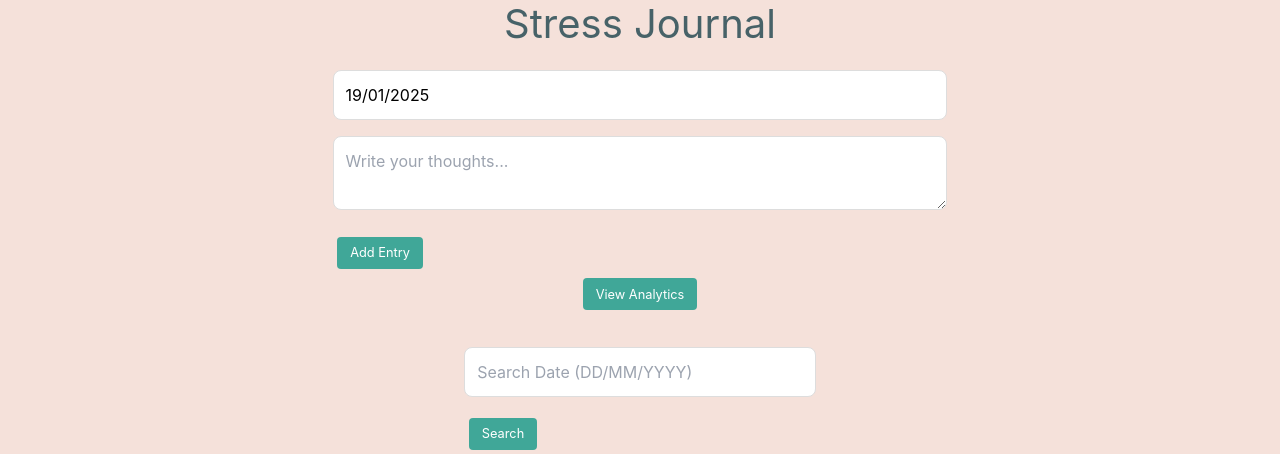
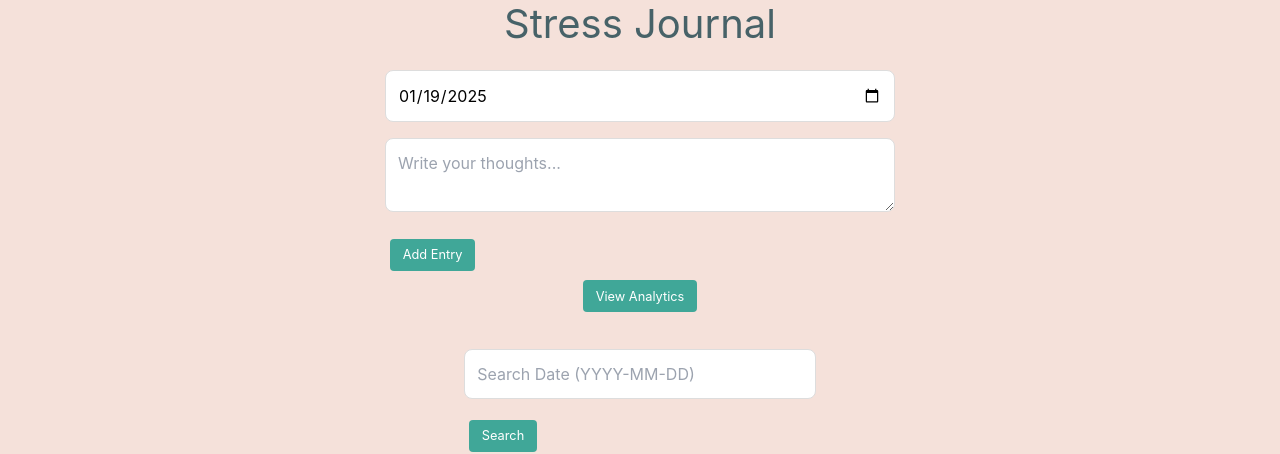
Before and after one commit to buyekeobare/mindspring_app, a React (Create React App) app in the folder mindspring-frontend/: page /features/stress-journaling in a window 1280 px wide. Shown: the part 166-620 px from the top of the page. Built offline with nearby package versions, Linux system fonts and the light colour scheme; no server answers; sample sign-in values are in the browser's storage.

Commit message:
Updated the time format to be the same in backend and frontend

```diff
--- a/mindspring-frontend/src/components/stressjournaling/StressJournalingPage.js
+++ b/mindspring-frontend/src/components/stressjournaling/StressJournalingPage.js
@@ -27,7 +27,7 @@ const StressJournalingPage = () => {
     fetchAndSetEntries();
 
     const today = new Date();
-    const formattedDate = today.toLocaleDateString("en-GB");
+    const formattedDate = today.toISOString().split("T")[0]; // yyyy-mm-dd
     setFormData((prev) => ({ ...prev, date: formattedDate }));
   }, []);
 
@@ -55,20 +55,14 @@ const StressJournalingPage = () => {
     e.preventDefault();
     const { content, date } = formData;
 
-    if (!content || !date || isNaN(new Date(date.split("/").reverse().join("-")).getTime())) {
+    if (!content || !date || isNaN(new Date(date).getTime())) {
       console.error("Invalid date or content");
       return;
     }
 
-    const formattedDate = new Date(date.split("/").reverse().join("-")).toISOString().split("T")[0];
-
     if (isEditing) {
       try {
-        const updatedEntry = await updateEntry(editId, {
-          content,
-          date: formattedDate,
-        });
-
+        const updatedEntry = await updateEntry(editId, { content, date });
         console.log("Updated Entry:", updatedEntry);
 
         await fetchAndSetEntries();
@@ -79,17 +73,17 @@ const StressJournalingPage = () => {
       }
     } else {
       try {
-        const savedEntry = await createEntry({ content, date: formattedDate });
+        const savedEntry = await createEntry({ content, date });
         await fetchAndSetEntries();
 
         console.log("Saved Entry:", savedEntry);
-
       } catch (error) {
         console.error("Failed to save entry:", error);
       }
     }
 
-    setFormData({ date: new Date().toLocaleDateString("en-GB"), content: "" });
+    const today = new Date().toISOString().split("T")[0];
+    setFormData({ date: today, content: "" });
   };
 
   const handleSearchSubmit = (e) => {
@@ -109,7 +103,8 @@ const StressJournalingPage = () => {
 
   const handleEdit = (id) => {
     const entryToEdit = entries.find((entry) => entry.id === id);
-    setFormData({ date: entryToEdit.date, content: entryToEdit.content });
+    const formattedDate = new Date(entryToEdit.date).toISOString().split("T")[0]; // yyyy-mm-dd
+    setFormData({ date: formattedDate, content: entryToEdit.content });
     setIsEditing(true);
     setEditId(id);
   };
@@ -149,15 +144,12 @@ const StressJournalingPage = () => {
 
         <form onSubmit={handleFormSubmit} className="journal-form">
           <input
-            type="text"
+            type="date"
             name="date"
-            placeholder="Date (DD/MM/YYYY)"
             value={formData.date}
             onChange={handleChange}
             className="form-control"
             required
-            pattern="\d{2}/\d{2}/\d{4}"
-            title="Enter the date in DD/MM/YYYY format"
           />
           <textarea
             name="content"
@@ -180,13 +172,13 @@ const StressJournalingPage = () => {
           <input
             type="text"
             name="date"
-            placeholder="Search Date (DD/MM/YYYY)"
+            placeholder="Search Date (YYYY-MM-DD)"
             value={searchDate.date}
             onChange={handleSearchChange}
             className="form-control"
             required
-            pattern="\d{2}/\d{2}/\d{4}"
-            title="Enter the date in DD/MM/YYYY format"
+            pattern="\d{4}-\d{2}-\d{2}"
+            title="Enter the date in YYYY-MM-DD format"
           />
           <button type="submit" className="small-button">Search</button>
         </form>
```
Also changed, not shown: 1 other file (tests, documents, lock files or other folders).
